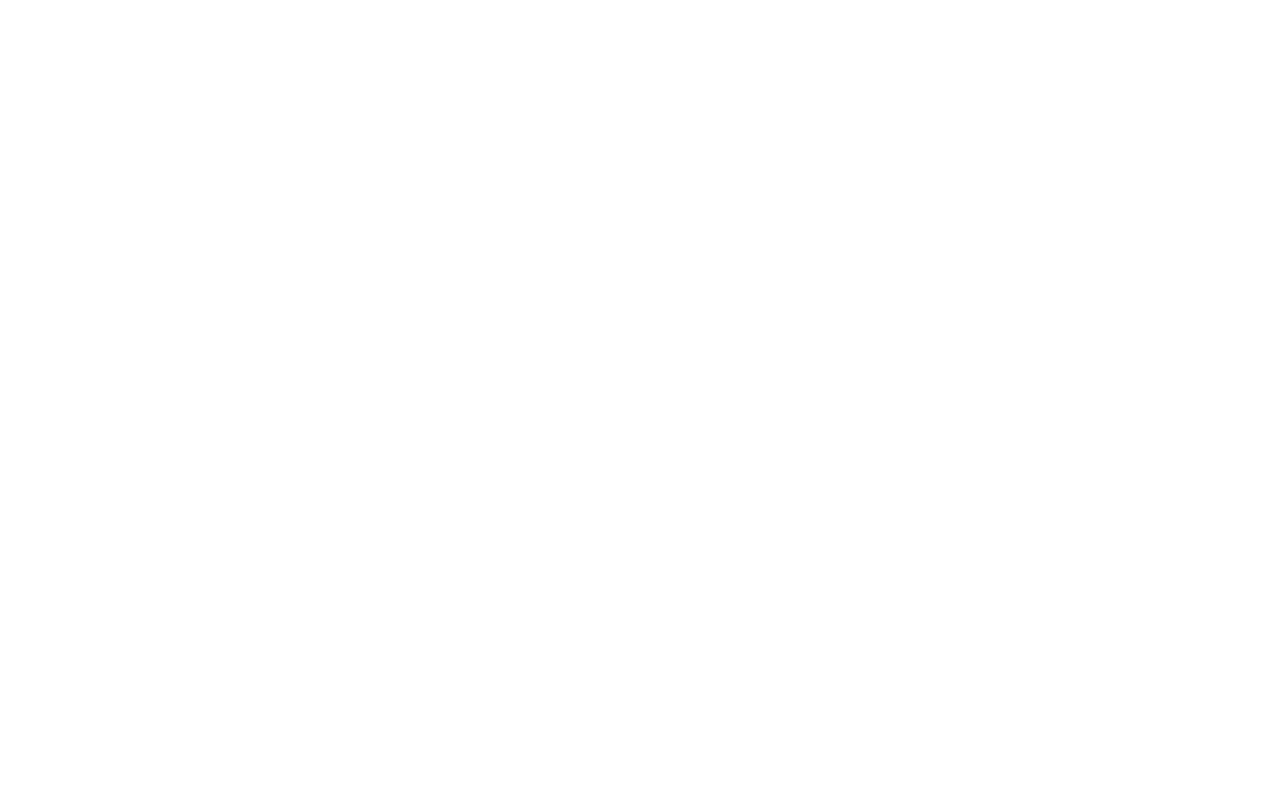
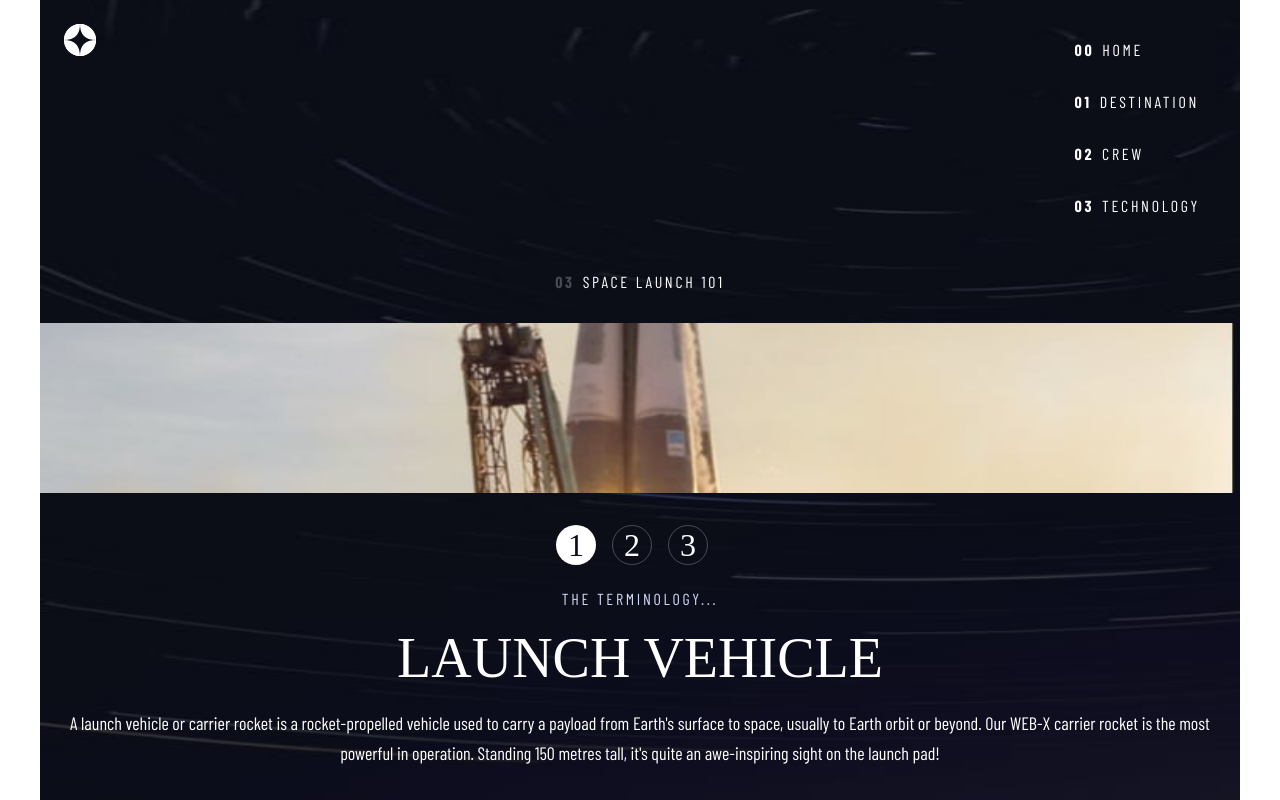
Before and after one commit to otodavid/space-tourism, a Next.js app: page /technology in a window 1280 px wide. Built offline with nearby package versions, Linux system fonts and the light colour scheme; a web font is replaced by a local one.

Commit message:
finished technology page

```diff
--- a/components/Header.jsx
+++ b/components/Header.jsx
@@ -77,7 +77,8 @@
   bgcolor: 'transparent',
   display: 'flex',
   justifyContent: 'space-between',
-  mb: 3,
+  mb: 2,
+  p: 3,
 };
 
 const styledLogo = {
--- a/components/HeadlineText.jsx
+++ b/components/HeadlineText.jsx
@@ -1,22 +1,20 @@
 import { Typography } from '@mui/material';
 import { Box } from '@mui/system';
 import React from 'react';
-import CustomImage from './CustomImage';
-import TabPanel from './TabPanel';
 
-const HeadlineText = ({ pageId, heroText}) => {
+const HeadlineText = ({ pageId, text}) => {
   return (
     <Box sx={{ mx: 'auto' }}>
       <Typography
         variant='navText'
         component='p'
         align='center'
-        sx={{ pt: 1, pb: 4 }}
+        sx={{ pb: 4 }}
       >
         <Box component='span' sx={styledNumber}>
           {pageId}
         </Box>
-        {heroText}
+        {text}
       </Typography>
 
     </Box>
--- a/components/Layout.jsx
+++ b/components/Layout.jsx
@@ -22,7 +22,7 @@
         <meta name='viewport' content='initial-scale=1, width=device-width' />
       </Head>
 
-      <Container disableGutters sx={{ ...sx, minHeight: '100vh', p: 3 }}>
+      <Container disableGutters sx={{ ...sx, minHeight: '100vh'}}>
         <Header />
 
         <Box component='main'>{children}</Box>
--- a/pages/index.js
+++ b/pages/index.js
@@ -8,7 +8,7 @@
 export default function Home() {
   return (
     <Layout title='Space Travel | Homepage' sx={styledLayout}>
-      <Box>
+      <Box sx={{px: 3}}>
         <Box sx={{ w: 1, mx: 'auto', textAlign: 'center' }}>
           <Typography
             variant='h5'
--- a/pages/technology.js
+++ b/pages/technology.js
@@ -1,7 +1,124 @@
-import React from 'react'
+import { Tab, Tabs, Typography } from '@mui/material';
+import { Box } from '@mui/system';
+import Image from 'next/image';
+import React, { useState } from 'react';
+import HeadlineText from '../components/HeadlineText';
+import Layout from '../components/Layout';
+import TabPanel, { a11yProps } from '../components/TabPanel';
+import data from '../data.json';
 
 export default function Technology() {
+  const [value, setValue] = useState(0);
+
+  const handleChange = (event, newValue) => {
+    setValue(newValue);
+  };
+
   return (
-    <div>Technology</div>
-  )
+    <Layout title='technology' sx={styledLayout}>
+      <Box>
+        <HeadlineText text='space launch 101' pageId='03' />
+
+        <Box>
+          {data.technology.map((data, index) => (
+            <TabPanel key={data.name} value={value} index={index}>
+              <Box
+                sx={{
+                  width: '100%',
+                  minHeight: '170px',
+                  overflow: 'hidden',
+                  position: 'relative',
+                }}
+              >
+                <Image
+                  src={data.images.landscape}
+                  alt={data.name}
+                  layout='fill'
+                  objectFit='cover'
+                  objectPosition='center'
+                />
+              </Box>
+            </TabPanel>
+          ))}
+        </Box>
+
+        <Tabs
+          value={value}
+          onChange={handleChange}
+          sx={styledTabs}
+          aria-label='destination tabs'
+        >
+          {data.technology.map((data, index) => (
+            <Tab
+              key={data.name}
+              label={index + 1}
+              sx={styledSingleTab}
+              {...a11yProps(index)}
+              disableRipple
+            />
+          ))}
+        </Tabs>
+
+        <Box sx={{ px: 3 }}>
+          {data.technology.map((data, index) => (
+            <TabPanel key={data.name} value={value} index={index}>
+              <Typography variant='navText' sx={{ color: 'primary.main' }}>
+                the terminology...
+              </Typography>
+              <Typography variant='h3' align='center' sx={{ my: '.3em' }}>
+                {data.name}
+              </Typography>
+              <Typography variant='body1' align='center' sx={{ mt: '.8em' }}>
+                {data.description}
+              </Typography>
+            </TabPanel>
+          ))}
+        </Box>
+      </Box>
+    </Layout>
+  );
 }
+
+const styledLayout = {
+  background:
+    'url(assets/technology/background-technology-mobile.jpg) center center / 100% 100% no-repeat',
+};
+
+const styledTabs = (theme) => ({
+  width: '80%',
+  mx: 'auto',
+  my: 4,
+  mb: 3,
+  minHeight: 0,
+
+  '& .MuiTabs-flexContainer': {
+    justifyContent: 'center',
+    alignItems: 'center',
+  },
+
+  '& .MuiTabs-indicator': {
+    display: 'none',
+  },
+});
+
+const styledSingleTab = (theme) => ({
+  width: '40px',
+  height: '40px',
+  minWidth: '0',
+  minHeight: 0,
+  padding: 0,
+  mr: 2,
+  fontFamily: theme.typography.h4,
+  lineHeight: '1',
+  color: theme.palette.neutral.light,
+  bgcolor: 'transparent',
+  border: 1,
+  borderColor: 'hsla(0,0%,100%,0.25)',
+  borderRadius: '50%',
+  alignSelf: 'center',
+
+  '&.Mui-selected': {
+    color: theme.palette.neutral.dark,
+    bgcolor: theme.palette.neutral.light,
+  },
+});
```
Also changed, not shown: pages/crew.js (+5 -7 lines), pages/destination.js (+6 -5 lines).
